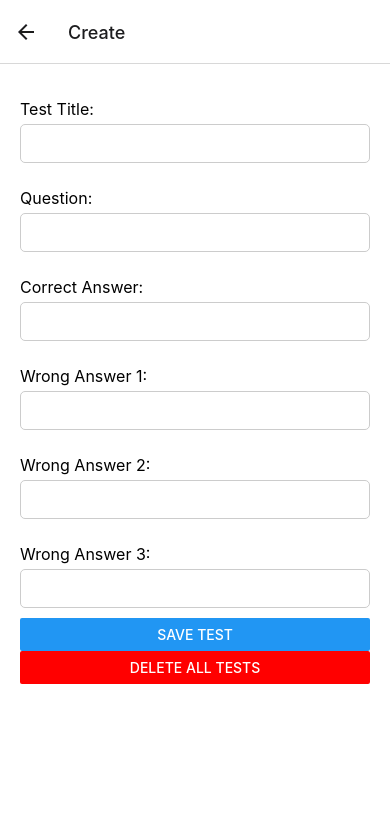
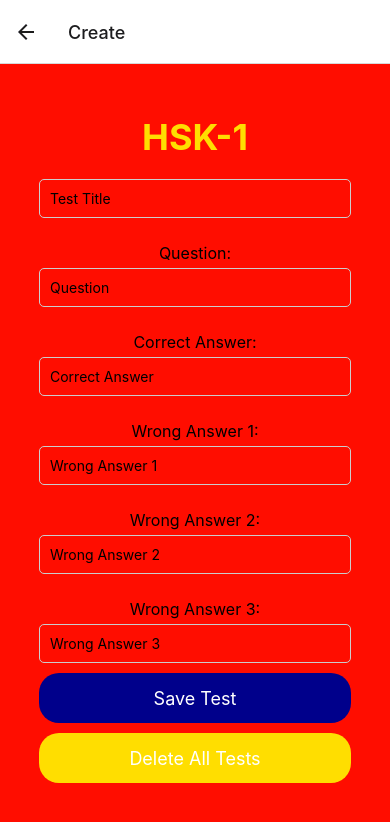
Before and after one commit to siskos-k/Chinese-Learning-Application, a React Native app: screen /Create in a window 390 px wide. Shown: the top 822 px of the page. Built offline with nearby package versions, Linux system fonts and the light colour scheme.

Commit message:
bug fixes

```diff
--- a/App.js
+++ b/App.js
@@ -37,10 +37,11 @@ export default function App() {
   return (
     <NavigationContainer>
       <Stack.Navigator>
+
         <Stack.Screen name="Home" component={HomeScreen} />
         <Stack.Screen name="Select" component={SelectScreen} />
         <Stack.Screen name="Create" component={CreateScreen} />
-        <Stack.Screen name="Test1" component={Test1Screen} />
+        {/* <Stack.Screen name="Test1" component={Test1Screen} /> */}
         <Stack.Screen name="TestDetails" component={TestDetailsScreen} />
       </Stack.Navigator>
     </NavigationContainer>
--- a/Create.js
+++ b/Create.js
@@ -1,5 +1,11 @@
 import React, { useState } from 'react';
-import { View, Text, TextInput, Button, StyleSheet } from 'react-native';
+import {
+  View,
+  Text,
+  TextInput,
+  TouchableOpacity,
+  StyleSheet,
+} from 'react-native';
 import AsyncStorage from '@react-native-async-storage/async-storage';
 
 const CreateScreen = ({ navigation }) => {
@@ -23,7 +29,6 @@ const CreateScreen = ({ navigation }) => {
       // Get existing tests (if any)
       const existingTests = await AsyncStorage.getItem('tests') || '[]';
       const updatedTests = JSON.stringify([...JSON.parse(existingTests), newTest]);
-
       await AsyncStorage.setItem('tests', updatedTests);
       console.log('Test saved successfully!');
     } catch (error) {
@@ -42,57 +47,57 @@ const CreateScreen = ({ navigation }) => {
 
   return (
     <View style={styles.container}>
-            <Text style={styles.label}>Test Title:</Text>
+      <Text style={styles.flagText}>HSK-1</Text>
       <TextInput
         style={styles.input}
         value={testTitle}
         onChangeText={setTestTitle}
+        placeholder="Test Title"
       />
-
       <Text style={styles.label}>Question:</Text>
       <TextInput
         style={styles.input}
         value={question}
         onChangeText={setQuestion}
-            />
-
-            <Text style={styles.label}>Correct Answer:</Text>
+        placeholder="Question"
+      />        <Text style={styles.label}>Correct Answer:</Text>
       <TextInput
         style={styles.input}
         value={correctAnswer}
         onChangeText={setCorrectAnswer}
-            />
-               <Text style={styles.label}>Wrong Answer 1:</Text>
+        placeholder="Correct Answer"
+      />      <Text style={styles.label}>Wrong Answer 1:</Text>
       <TextInput
         style={styles.input}
         value={wrongAnswer1}
         onChangeText={setWrongAnswer1}
-            /> <Text style={styles.label}>Wrong Answer 2:</Text>
-            <TextInput
-                style={styles.input}
-                value={wrongAnswer2}
-                onChangeText={setWrongAnswer2}
-            /> <Text style={styles.label}>Wrong Answer 3:</Text>
+        placeholder="Wrong Answer 1"
+      />
+      <Text style={styles.label}>Wrong Answer 2:</Text>
+      <TextInput     style={styles.input}
+        value={wrongAnswer2}     onChangeText={setWrongAnswer2}      placeholder="Wrong Answer 2"
+      />    <Text style={styles.label}>Wrong Answer 3:</Text>
       <TextInput
         style={styles.input}
         value={wrongAnswer3}
         onChangeText={setWrongAnswer3}
+        placeholder="Wrong Answer 3"
       />
 
    {/* Similar structure for incorrect answers */}
 
-            <Button
-                title="Save Test"
+      <TouchableOpacity
+        style={[styles.button, styles.createButton]}
         onPress={saveTest}
-                color="#2196F3"
-                style={styles.button}
-            />
-            <Button
-                title="Delete All Tests"
+      >
+        <Text style={styles.buttonText}>Save Test</Text>
+      </TouchableOpacity>
+      <TouchableOpacity
+        style={[styles.button, styles.selectButton]}
         onPress={deleteAllTests}
-                color="red"
-                style={styles.button}
-            />
+      >
+        <Text style={styles.buttonText}>Delete All Tests</Text>
+      </TouchableOpacity>
     </View>
   );
 };
@@ -100,13 +105,15 @@ const CreateScreen = ({ navigation }) => {
 const styles = StyleSheet.create({
   container: {
     flex: 1,
-        backgroundColor: '#fff',
-        padding: 20,
+    alignItems: 'center',
+    justifyContent: 'center',
+    backgroundColor: '#FF0D00', // Red shade of the Chinese flag
   },
-    label: {
-        fontSize: 16,
-        marginBottom: 5,
-        marginTop: 15,
+  flagText: {
+    color: '#FFDE00', // Yellow shade of the Chinese flag
+    fontSize: 36,
+    fontWeight: 'bold',
+    marginBottom: 20,
   },
   input: {
     borderWidth: 1,
@@ -114,11 +121,31 @@ const styles = StyleSheet.create({
     padding: 10,
     borderRadius: 5,
     marginBottom: 10,
+    width: '80%',
+    alignSelf: 'center',
+  },
+  label: {
+    fontSize: 16,
+    marginBottom: 5,
+    marginTop: 15,
   },
   button: {
-        padding: 10,
-        margin: 10,
+    borderRadius: 20,
+    width: '80%',
+    height: 50,
+    alignItems: 'center',
+    justifyContent: 'center',
+    marginBottom: 10,
+  },
+  selectButton: {
+    backgroundColor: '#FFDE00', // Yellow shade
+  },
+  createButton: {
+    backgroundColor: '#00008B', // Dark blue shade
+  },
+  buttonText: {
+    color: '#fff',
+    fontSize: 18,
   },
 });
-
 export default CreateScreen;
--- a/Select.js
+++ b/Select.js
@@ -1,11 +1,10 @@
 import React, { useState, useEffect } from 'react';
-import {Button, View, Text, StyleSheet } from 'react-native';
+import { TouchableOpacity, View, Text, StyleSheet } from 'react-native';
 import AsyncStorage from '@react-native-async-storage/async-storage';
-import Test1Screen from './Test1'; // Import your test screen
-import TestDetailsScreen from './TestDetailsScreen'; // Import your test screen
 
 const SelectScreen = ({ navigation }) => {
   const [tests, setTests] = useState([]);
+
   useEffect(() => {
     const loadTests = async () => {
       try {
@@ -17,22 +16,20 @@ const SelectScreen = ({ navigation }) => {
         console.error('Error loading tests:', error);
       }
     };
-
     loadTests();
   }, []);
+
   return (
     <View style={styles.container}>
-      <Text style={styles.title}>Select</Text>
-      <Button
-        title="Test-1"
-        onPress={() => navigation.navigate('Test1')}
-      />
-        {tests.map((test) => (
-        <Button
-          key={test.title} // Unique key is crucial for rendering
-          title={test.title}
+      <Text style={styles.flagText}>HSK-1</Text>
+      {tests.map((test) => (
+        <TouchableOpacity
+          key={test.title}   // Unique key is crucial for rendering
+          style={styles.button}
           onPress={() => navigation.navigate('TestDetails', { test })}
-        />
+        >
+          <Text style={styles.buttonText}>{test.title}</Text>
+        </TouchableOpacity>
       ))}
     </View>
   );
@@ -43,10 +40,26 @@ const styles = StyleSheet.create({
     flex: 1,
     alignItems: 'center',
     justifyContent: 'center',
+    backgroundColor: '#FF0D00', // Red shade of the Chinese flag
   },
-  title: {
+  flagText: {
+    color: '#FFDE00', // Yellow shade of the Chinese flag
     fontSize: 36,
+    fontWeight: 'bold',
+    marginBottom: 20,
+  },
+  button: {
+    borderRadius: 20,
+    width: '80%',
+    height: 50,
+    alignItems: 'center',
+    justifyContent: 'center',
+    marginBottom: 10,
+    backgroundColor: '#FFDE00', // Yellow shade for selection button, same as flag text
+  },
+  buttonText: {
+    color: '#000', // Dark text for contrast
+    fontSize: 18,
   },
 });
-
 export default SelectScreen;
--- a/Test1.js
+++ b/Test1.js
@@ -2,14 +2,35 @@ import React, { useState } from 'react';
 import { View, Text, StyleSheet, TouchableHighlight } from 'react-native';
 
 const Test1Screen = () => {
-  const [selected, setSelected] = useState(null);
+  const [selected1, setSelected1] = useState(null);
+  const [selected2, setSelected2] = useState(null);
+  const [result, setResult] = useState('');
 
-  const checkAnswer = (answer) => {
-    setSelected(answer);
+  const checkAnswer1 = (answer) => {
+    setSelected1(answer);
     if (answer === '你好') {
-      console.log('You win!');
+      console.log('You win for Question 1!');
     } else {
-      console.log('You lose!');
+      console.log('You lose for Question 1!');
+    }
+  };
+
+  const checkAnswer2 = (answer) => {
+    setSelected2(answer);
+    if (answer === '你好') {
+      console.log('You win for Question 2!');
+    } else {
+      console.log('You lose for Question 2!');
+    }
+  };
+
+  const checkBothAnswers = () => {
+    if (selected1 === '你好' && selected2 === '你好') {
+      console.log('You have answered both questions correctly!');
+      setResult('Congratulations! You have answered both questions correctly!');
+    } else {
+      console.log('You have answered at least one question incorrectly.');
+      setResult('Oops! You have answered at least one question incorrectly.');
     }
   };
 
@@ -18,33 +39,68 @@ const Test1Screen = () => {
       <Text style={styles.question}>How do you say 'hello' in Chinese?</Text>
       <View style={styles.optionsContainer}>
         <TouchableHighlight
-          style={[styles.option, selected === '你好' ? styles.selected : null]}
-          onPress={() => checkAnswer('你好')}
+          style={[styles.option, selected1 === '你好' ? styles.selected : null]}
+          onPress={() => checkAnswer1('你好')}
         >
           <Text style={styles.optionText}>你好</Text>
         </TouchableHighlight>
         <TouchableHighlight
-          style={[styles.option, selected === '我很好' ? styles.selected : null]}
-          onPress={() => checkAnswer('我很好')}
+          style={[styles.option, selected1 === '我很好' ? styles.selected : null]}
+          onPress={() => checkAnswer1('我很好')}
         >
           <Text style={styles.optionText}>我很好</Text>
         </TouchableHighlight>
         <TouchableHighlight
-          style={[styles.option, selected === '你呢' ? styles.selected : null]}
-          onPress={() => checkAnswer('你呢')}
+          style={[styles.option, selected1 === '你呢' ? styles.selected : null]}
+          onPress={() => checkAnswer1('你呢')}
         >
           <Text style={styles.optionText}>你呢</Text>
         </TouchableHighlight>
         <TouchableHighlight
-          style={[styles.option, selected === '再见' ? styles.selected : null]}
-          onPress={() => checkAnswer('再见')}
+          style={[styles.option, selected1 === '再见' ? styles.selected : null]}
+          onPress={() => checkAnswer1('再见')}
         >
           <Text style={styles.optionText}>再见</Text>
         </TouchableHighlight>
       </View>
+
+      <Text style={styles.question}>How do you say 'hello' in another language?</Text>
+      <View style={styles.optionsContainer}>
+        <TouchableHighlight
+          style={[styles.option, selected2 === '你好' ? styles.selected : null]}
+          onPress={() => checkAnswer2('你好')}
+        >
+          <Text style={styles.optionText}>你好</Text>
+        </TouchableHighlight>
+        <TouchableHighlight
+          style={[styles.option, selected2 === '我很好' ? styles.selected : null]}
+          onPress={() => checkAnswer2('我很好')}
+        >
+          <Text style={styles.optionText}>我很好</Text>
+        </TouchableHighlight>
+        <TouchableHighlight
+          style={[styles.option, selected2 === '你呢' ? styles.selected : null]}
+          onPress={() => checkAnswer2('你呢')}
+        >
+          <Text style={styles.optionText}>你呢</Text>
+        </TouchableHighlight>
+        <TouchableHighlight
+          style={[styles.option, selected2 === '再见' ? styles.selected : null]}
+          onPress={() => checkAnswer2('再见')}
+        >
+          <Text style={styles.optionText}>再见</Text>
+        </TouchableHighlight>
+      </View>
+
+      <TouchableHighlight style={styles.button} onPress={checkBothAnswers}>
+        <Text style={styles.buttonText}>Check Answers</Text>
+      </TouchableHighlight>
+
+      <Text style={styles.result}>{result}</Text>
     </View>
   );
 };
+
 const styles = StyleSheet.create({
   container: {
     flex: 1,
@@ -77,5 +133,23 @@ const styles = StyleSheet.create({
   selected: { // Indicate selected option, you can modify this
     backgroundColor: 'lightblue',
   },
+  button: {
+    backgroundColor: 'blue',
+    padding: 20,
+    margin: 10,
+    borderRadius: 10,
+    width: '45%',
+    alignItems: 'center',
+  },
+  buttonText: {
+    fontSize: 18,
+    color: 'white',
+  },
+  result: {
+    fontSize: 24,
+    textAlign: 'center',
+    marginBottom: 30,
+  },
 });
+
 export default Test1Screen;
```
Lines whose indentation alone changed are shown as unchanged.
